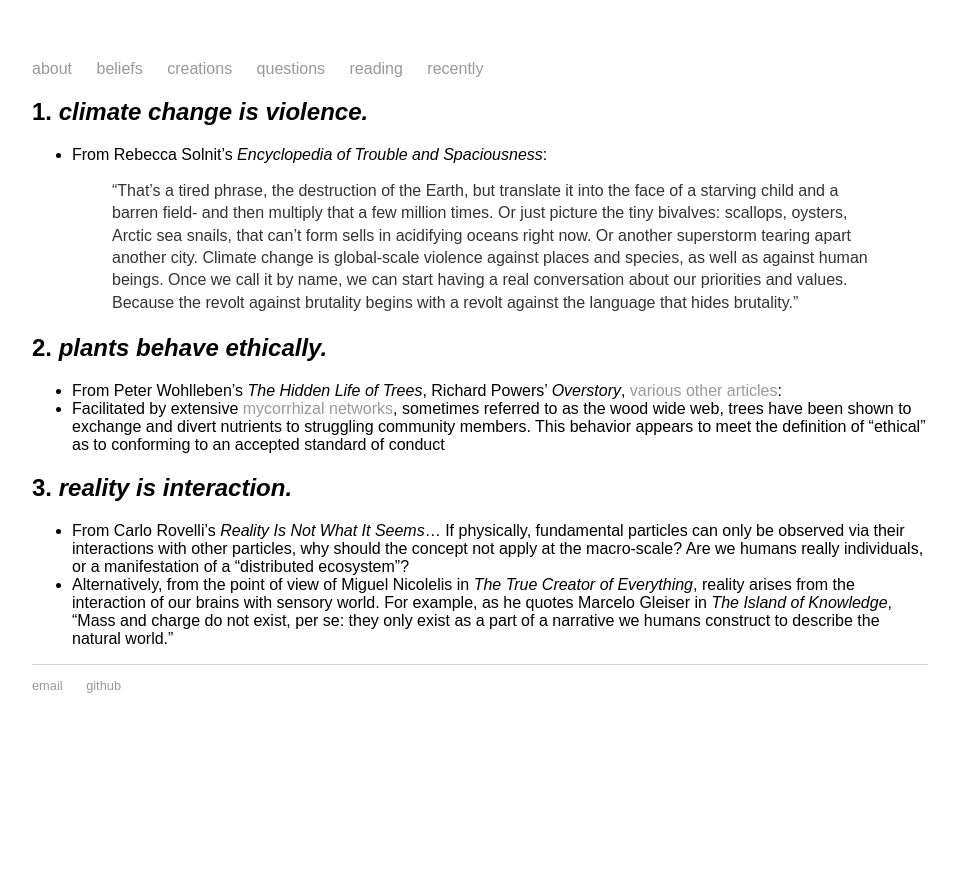
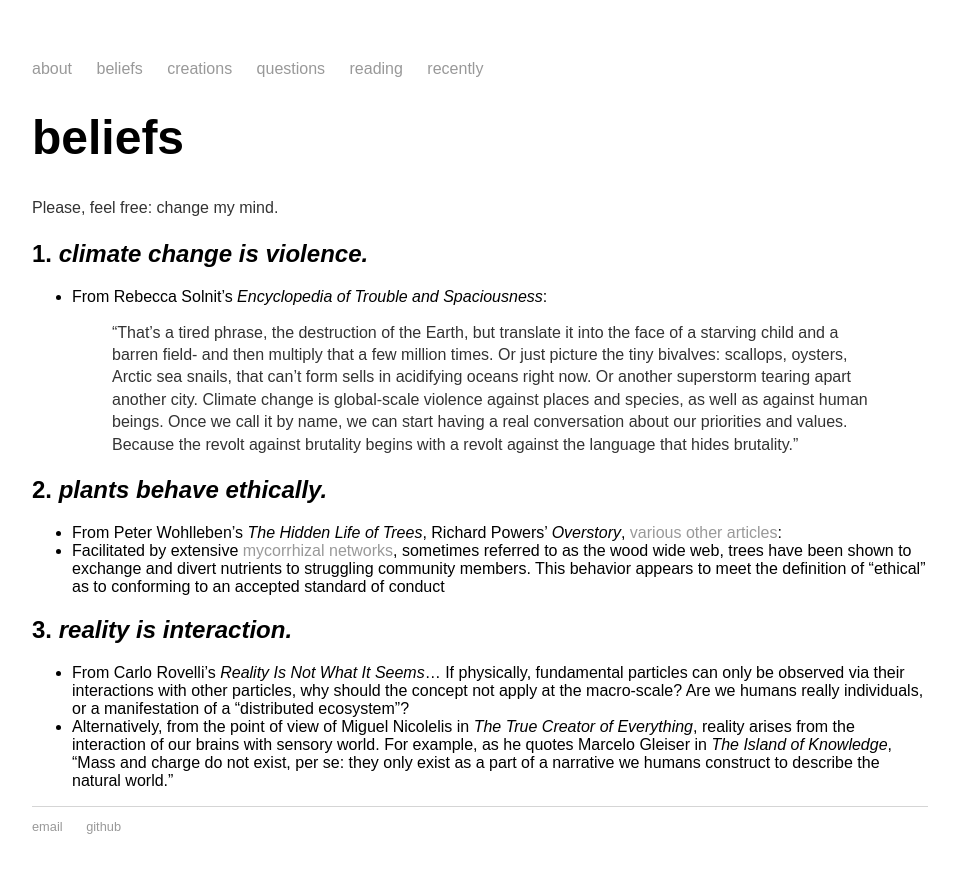
Before and after one commit to mayasheth/mayasheth.github.io, a Jekyll site: the page built from beliefs/index.md, in a window 1280 px wide. Shown: the top 873 px of the page, without its empty margins (160-1116 px from the left). Built offline with Jekyll 4.4.1, drawn with Linux system fonts in a browser that asks for light colours.

Commit message:
Update index.md

```diff
--- a/beliefs/index.md
+++ b/beliefs/index.md
@@ -3,6 +3,8 @@
 title: beliefs
 
 ---
+# beliefs
+Please, feel free: change my mind.
 
 ## 1. _climate change is violence._
 * From Rebecca Solnit's _Encyclopedia of Trouble and Spaciousness_:
```
